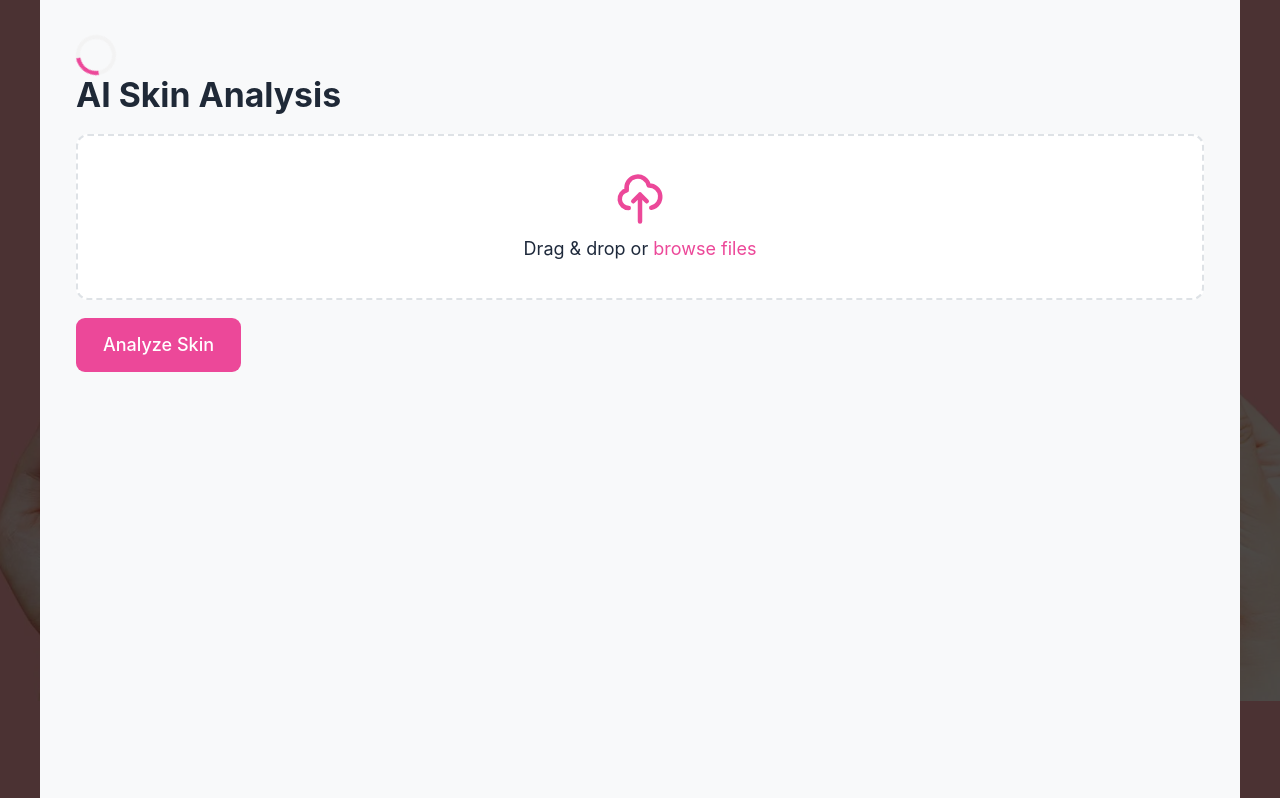
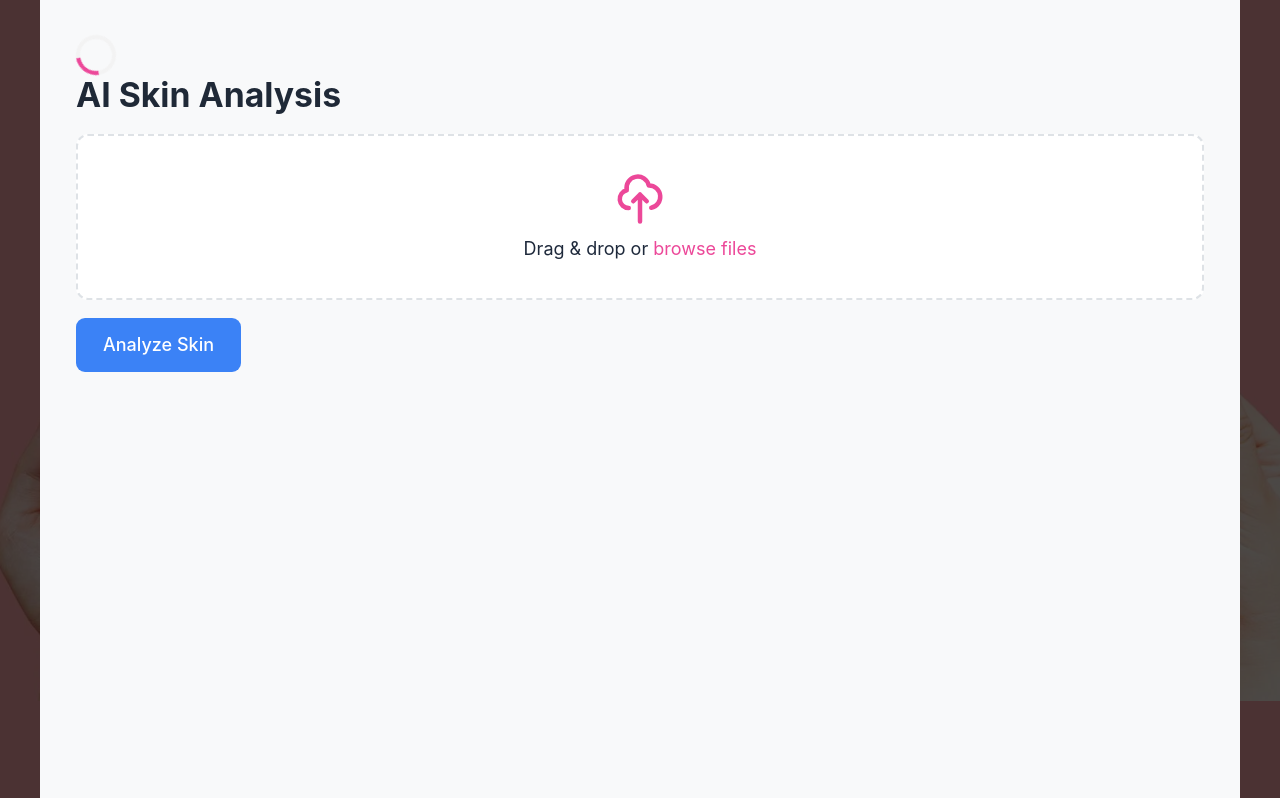
Before and after one commit to himanshudixit2002/Skintellect, a Flask app: page /predict in a window 1280 px wide. Shown: the part 99-897 px from the top of the page. Run offline with Flask 3, Linux system fonts and the light colour scheme; parts of the project's set-up code (start-up, migrations or seed data) failed here and were passed over; some libraries are stand-ins or nearby versions.

Commit message:
changes color

```diff
--- a/templates/face_analysis.html
+++ b/templates/face_analysis.html
@@ -133,7 +133,7 @@
             </div>
         </div>
 
-        <button type="submit" class="w-full md:w-auto px-6 py-3 bg-pink-500 text-white rounded-lg font-medium hover:bg-pink-600 transition-colors">
+        <button type="submit" class="w-full md:w-auto px-6 py-3 bg-blue-500 text-white rounded-lg font-medium hover:bg-blue-600 transition-colors">
             Analyze Skin
         </button>
     </form>
```
